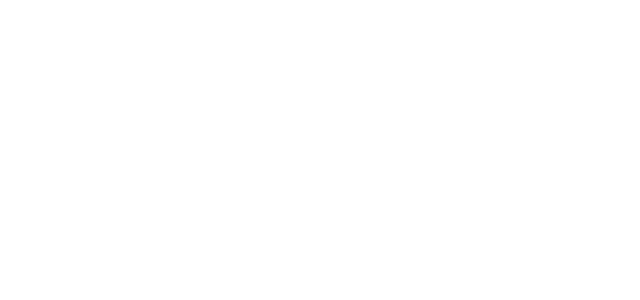
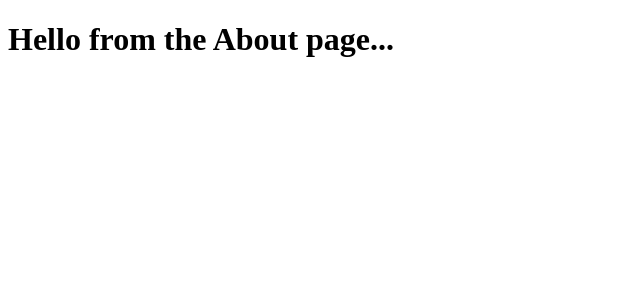
Before and after one commit to Kr00nan/react-flashcards-deux, a React (Create React App) app: page /about in a window 1280 px wide. Shown: the top 300 px of the page, without its empty margins (0-640 px from the left). Built offline with nearby package versions, Linux system fonts and the light colour scheme.

Commit message:
fragment wrap route; add home, about, nomatch

```diff
--- a/src/App.js
+++ b/src/App.js
@@ -1,9 +1,17 @@
-import React from 'react';
-import { Route } from 'react-router-dom';
+import React, { Fragment } from 'react';
+import { Route, Switch } from 'react-router-dom';
 import Home from './components/Home';
+import About from './components/About';
+import NoMatch from './components/NoMatch';
 
 const App = () => (
-  <Route exact path='/' component={ Home } />
+  <Fragment>
+    <Switch>
+      <Route exact path='/' component={ Home } />
+      <Route exact path='/about' component={ About } />
+      <Route component={ NoMatch } />
+    </Switch>
+  </Fragment>
 );
 
 export default App;
--- /dev/null
+++ b/src/components/About.js
@@ -0,0 +1,7 @@
+import React from 'react';
+
+const About = () => (
+  <h1>Hello from the About page...</h1>
+);
+
+export default About;
--- a/src/components/Home.js
+++ b/src/components/Home.js
@@ -2,7 +2,6 @@
 
 const Home = () => (
   <div>hello...</div>
-
 );
 
 export default Home;
--- /dev/null
+++ b/src/components/NoMatch.js
@@ -0,0 +1,7 @@
+import React from 'react';
+
+const NoMatch = () => (
+  <h2>error: 404 - no page founds</h2>
+);
+
+export default NoMatch;
```
